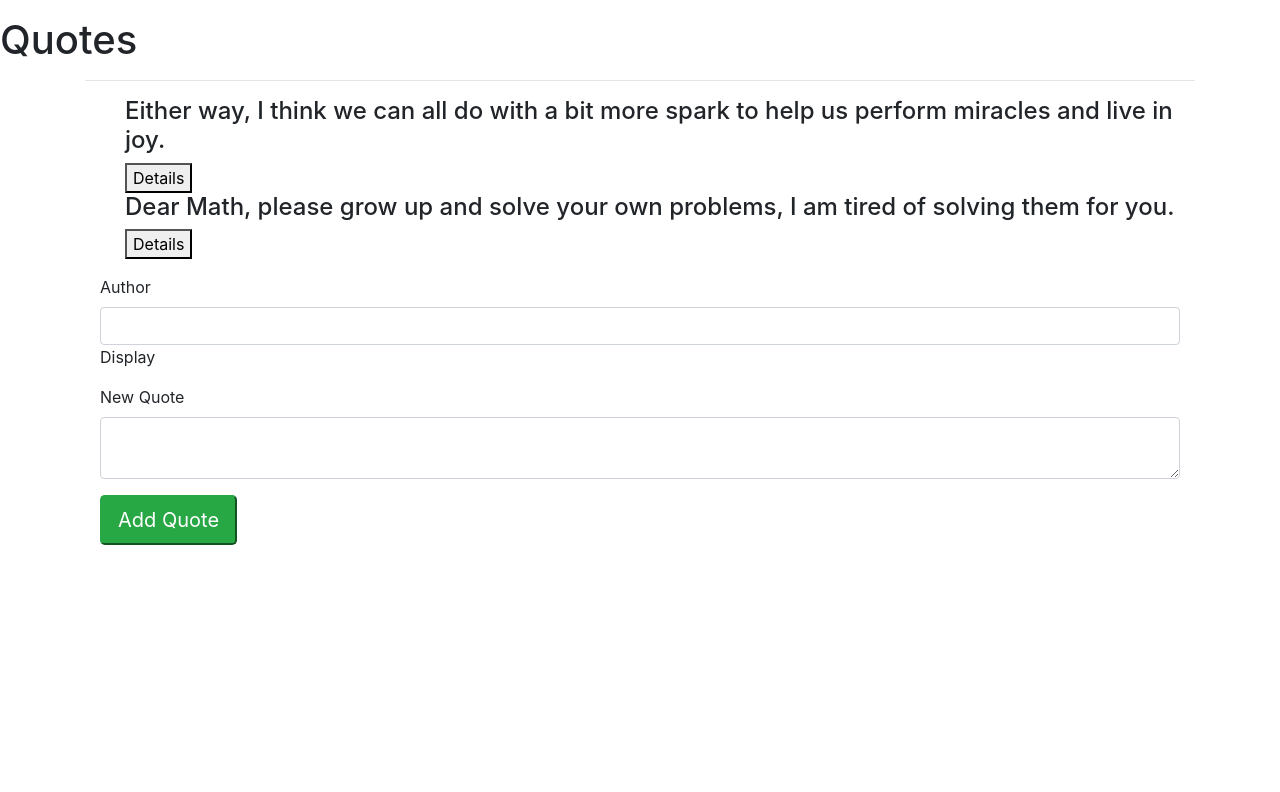
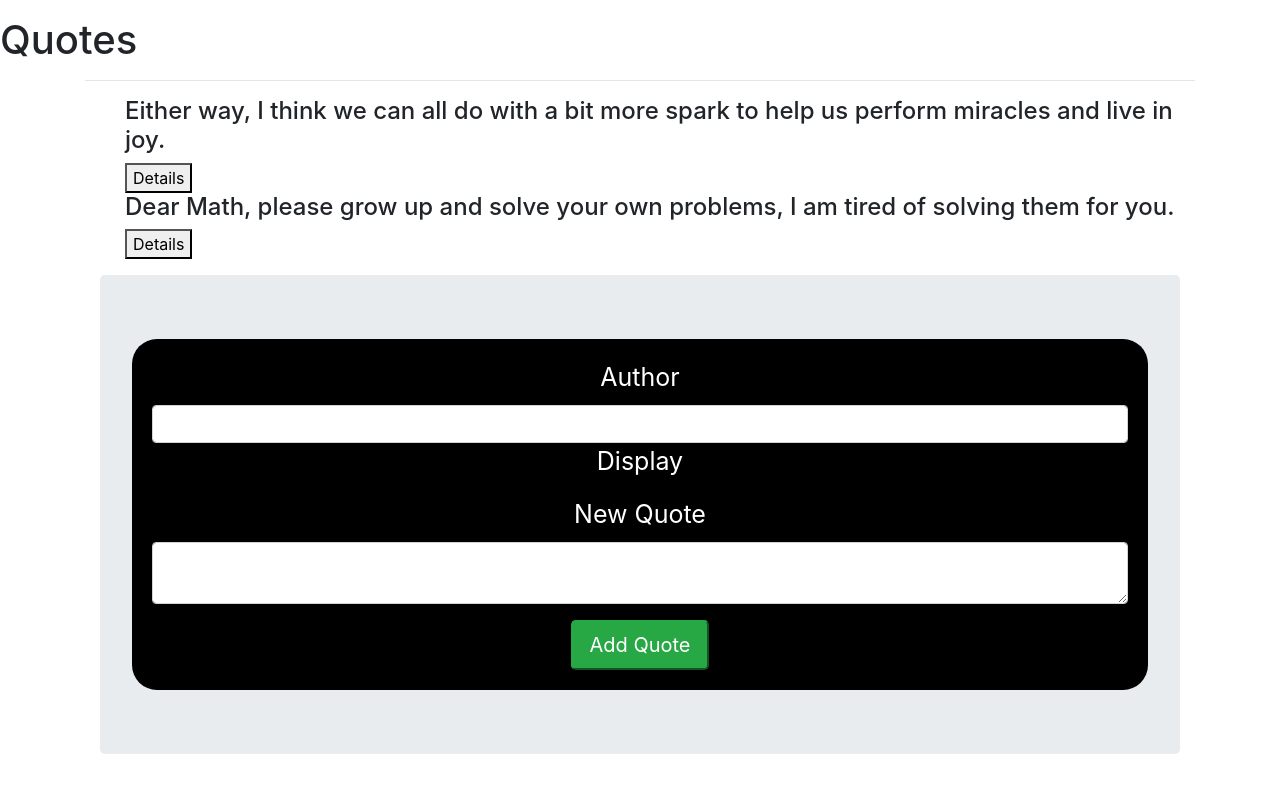
Before and after one commit to Peet-pitz/Quotes, an Angular app in the folder Quotes/: page / in a window 1280 px wide. Shown: the top 792 px of the page. Built offline with nearby package versions, Linux system fonts and the light colour scheme.

Commit message:
add panel

```diff
--- a/Quotes/src/app/quote-form/quote-form.component.css
+++ b/Quotes/src/app/quote-form/quote-form.component.css
@@ -0,0 +1,9 @@
+.panel{
+    background-color: black;
+    color: white;
+   font-size: 25px;
+    border-radius: 25px;
+    border: 2px;
+    padding: 20px;
+
+  }
--- a/Quotes/src/app/quote-form/quote-form.component.html
+++ b/Quotes/src/app/quote-form/quote-form.component.html
@@ -1,5 +1,9 @@
 <div class="container-fluid">
   <form (ngSubmit)='submitQuote()' #quoteForm='ngForm'>
+
+<div class="jumbotron">
+      <div class="text-center">
+      <div class="panel panel-info panel-height">
 
     <div class="form-group">
 
@@ -9,6 +13,9 @@
 
 
     </div>
+
+
+
 
     <div class="form-group">
 
@@ -24,8 +31,12 @@
 
     </div> -->
   <button type="submit" class=" btn-success btn-lg">Add Quote</button>
+</div>
+</div>
+</div>
 </form>
 </div>
+
 
 
 
```
